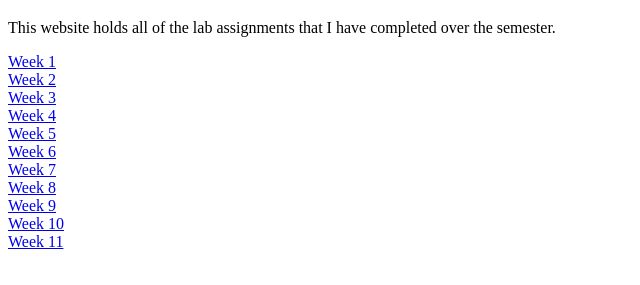
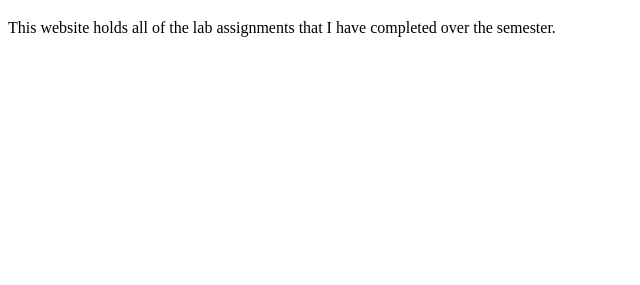
Before and after one commit to RudyPasion/ICS-200-Pages, a plain HTML site: page Index.html in a window 1280 px wide. Shown: the part 61-346 px from the top of the page, without its empty margins (0-640 px from the left). Drawn offline with Linux system fonts and the light colour scheme.

Commit message:
Update Index.html

```diff
--- a/Index.html
+++ b/Index.html
@@ -12,39 +12,6 @@
         <section>
             <p>This website holds all of the lab assignments that I have completed over the semester.</p>
         </section>
-        <section>
-            <a href="week1.html">Week 1</a>
-        </section>
-        <section>
-            <a href="week2.lab.html">Week 2</a>
-        </section>
-        <section>
-            <a href="week3.lab.html">Week 3</a>
-        </section>
-        <section>
-            <a href="week4.lab.html">Week 4</a>
-        </section>
-        <section>
-            <a href="week5.html">Week 5</a>
-        </section>
-        <section>
-            <a href="week6.html">Week 6</a>
-        </section>
-        <section>
-            <a href="week7.html">Week 7</a>
-        </section>
-        <section>
-            <a href="week8.html">Week 8</a>
-        </section>
-        <section>
-            <a href="week9.html">Week 9</a>
-        </section>
-        <section>
-            <a href="week10lab.html">Week 10</a>
-        </section>
-        <section>
-            <a href="week11.html">Week 11</a>
-        </section>
     </main>
 
 </body>
```
